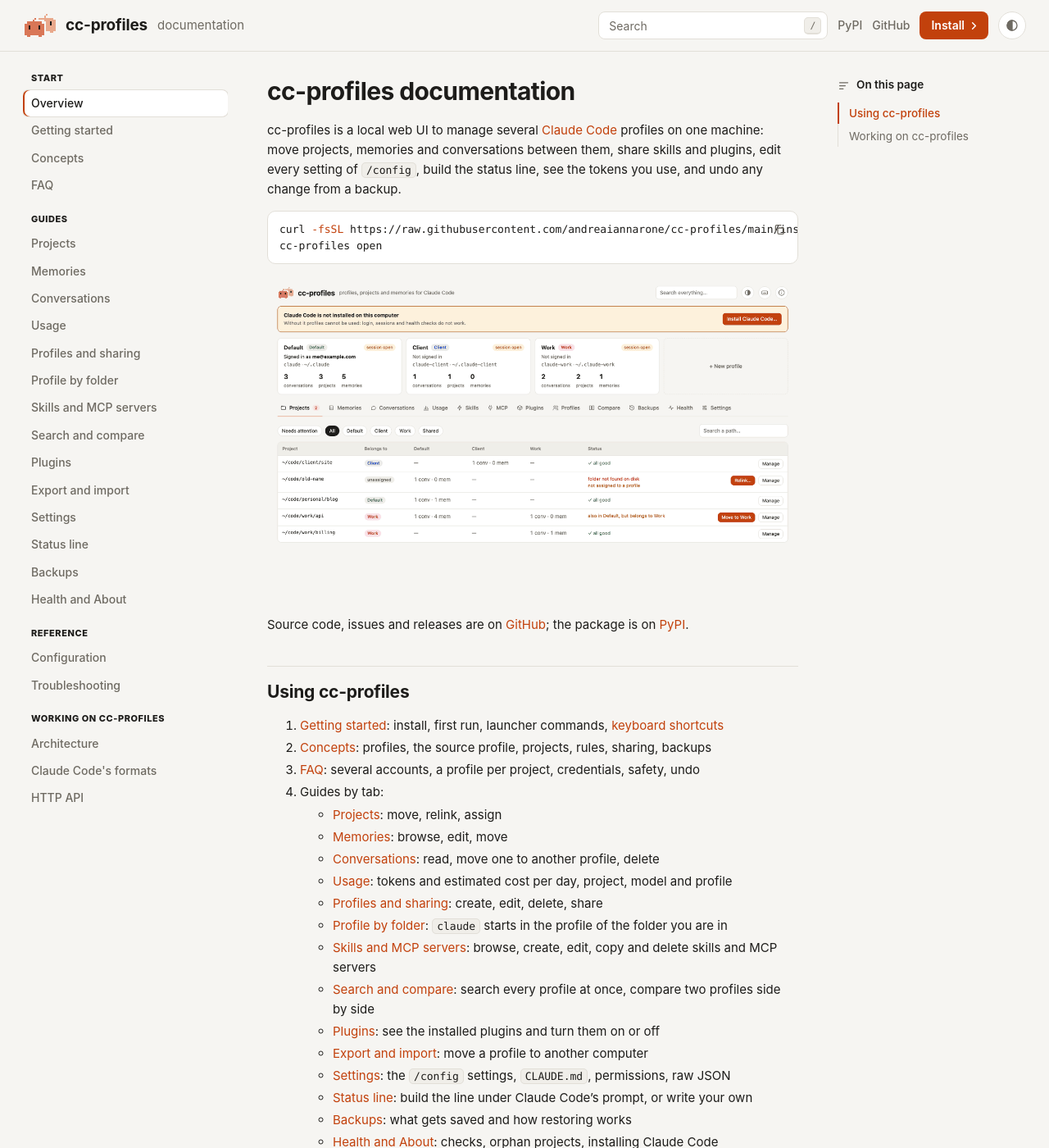
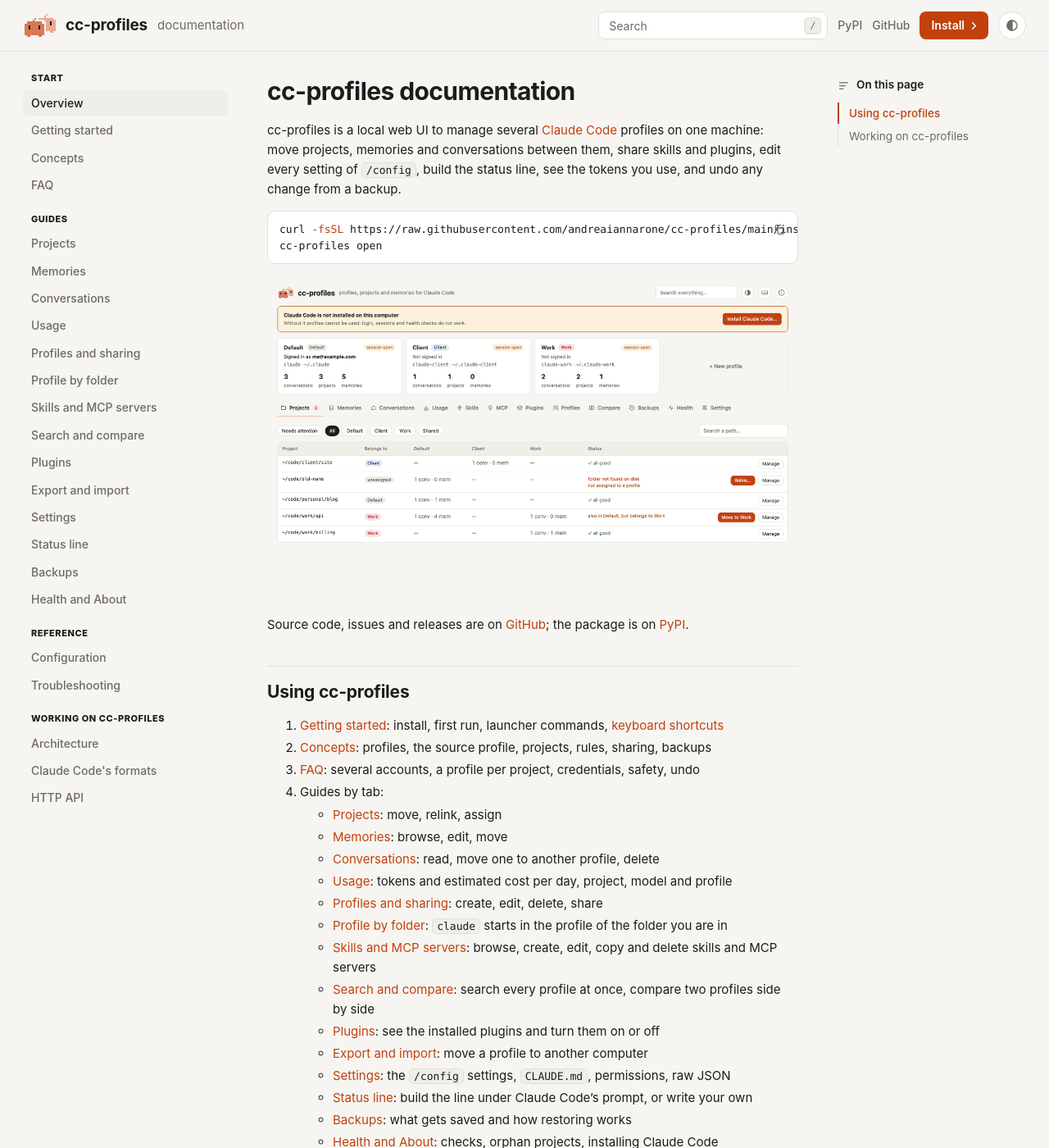
Before and after one commit to andreaiannarone/cc-profiles, a Jekyll site: the page built from docs/README.md, in a window 1280 px wide and 1400 px high. Shown: the whole window at 82% size. Built offline with Jekyll 4.4.1, drawn with Linux system fonts in a browser that asks for light colours; our own code applies the rules of GitHub Pages for plain Markdown files.

Commit message:
Docs site: the active sidebar link looks like a hovered one

```diff
--- a/docs/assets/site.css
+++ b/docs/assets/site.css
@@ -99,7 +99,7 @@ a:hover { text-decoration: underline; }
 .nlabel { font-size: 11px; font-weight: 800; text-transform: uppercase; letter-spacing: .05em; color: var(--text); padding: 0 10px 4px; }
 .side a { display: block; padding: 5px 10px; border-radius: 7px; color: var(--muted); font-weight: 550; font-size: 14px; }
 .side a:hover { color: var(--text); background: var(--panel-2); text-decoration: none; }
-.side a.on { color: var(--text); background: var(--panel); box-shadow: inset 2px 0 0 var(--accent), 0 0 0 1px var(--line); }
+.side a.on { color: var(--text); background: var(--panel-2); }  /* the page you are on looks like a hovered link */
 
 /* the page */
 .doc { min-width: 0; }
```
Also changed, not shown: CHANGELOG.md.
